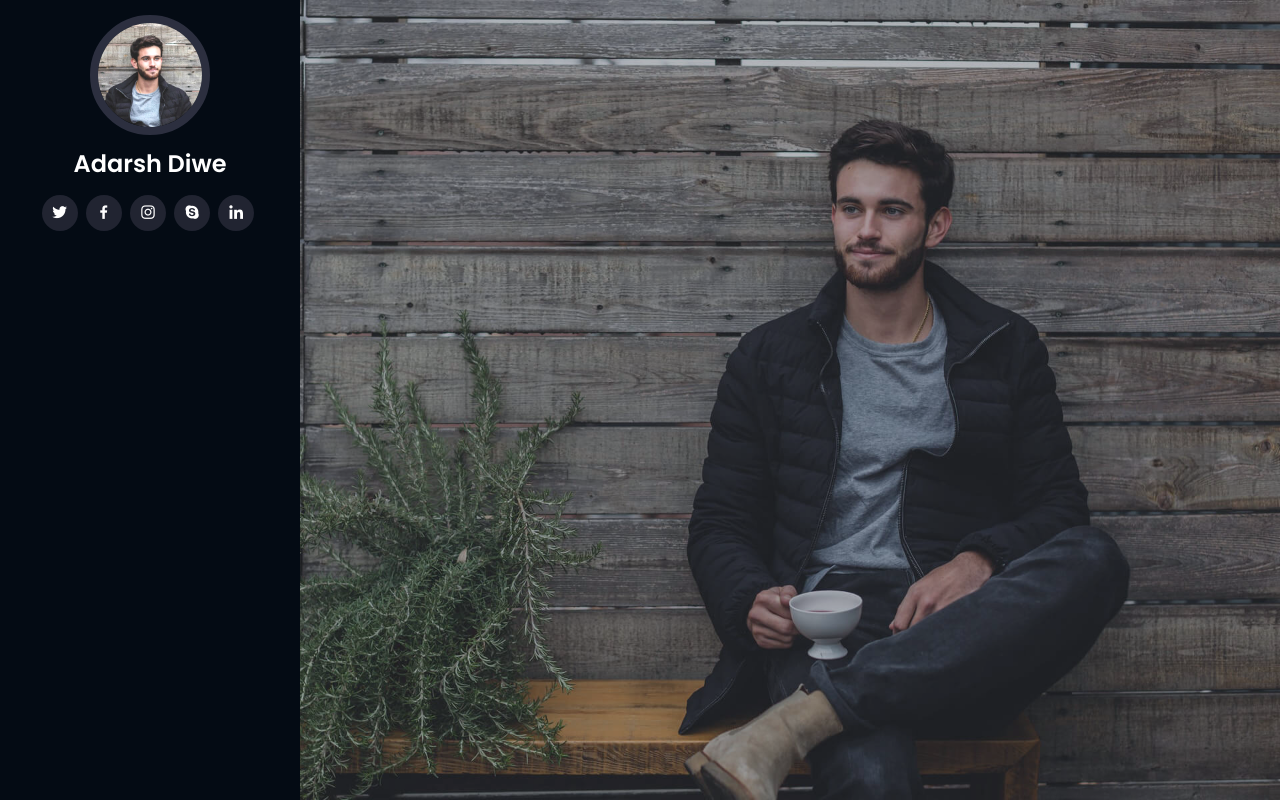
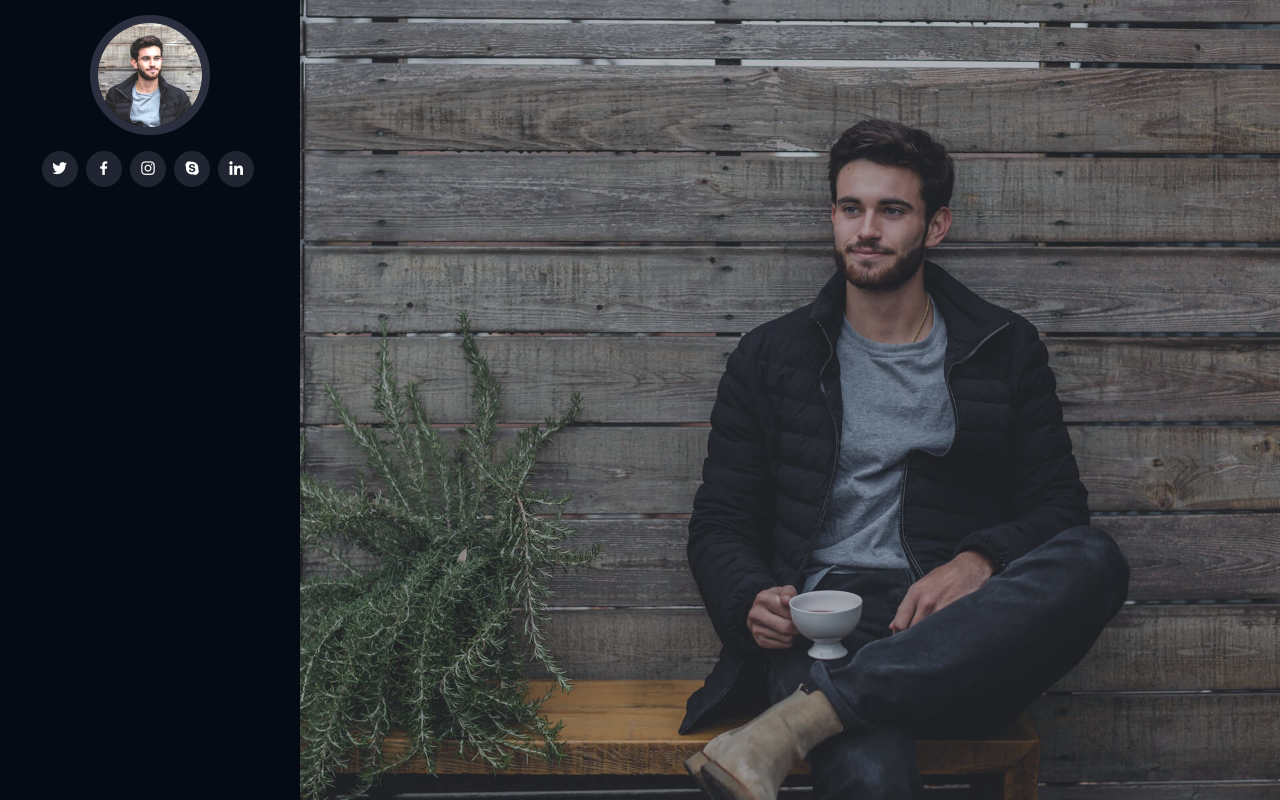
Before and after one commit to aadiwe/aadiwe.github.io, a plain HTML site: page index.html in a window 1280 px wide. Drawn offline with nearby package versions, Linux system fonts and the light colour scheme; files that its build step writes are made by us from their sources; files whose address does not match are found by name.

Commit message:
Update index.html

```diff
--- a/index.html
+++ b/index.html
@@ -46,7 +46,7 @@
 
       <div class="profile">
         <img src="assets/img/profile-img.jpg" alt="" class="img-fluid rounded-circle">
-        <h1 class="text-light"><a href="index.html">Adarsh Diwe</a></h1>
+        <h1 class="text-light"><a href="index.html"></a></h1>
         <div class="social-links mt-3 text-center">
           <a href="#" class="twitter"><i class="bx bxl-twitter"></i></a>
           <a href="#" class="facebook"><i class="bx bxl-facebook"></i></a>
```
